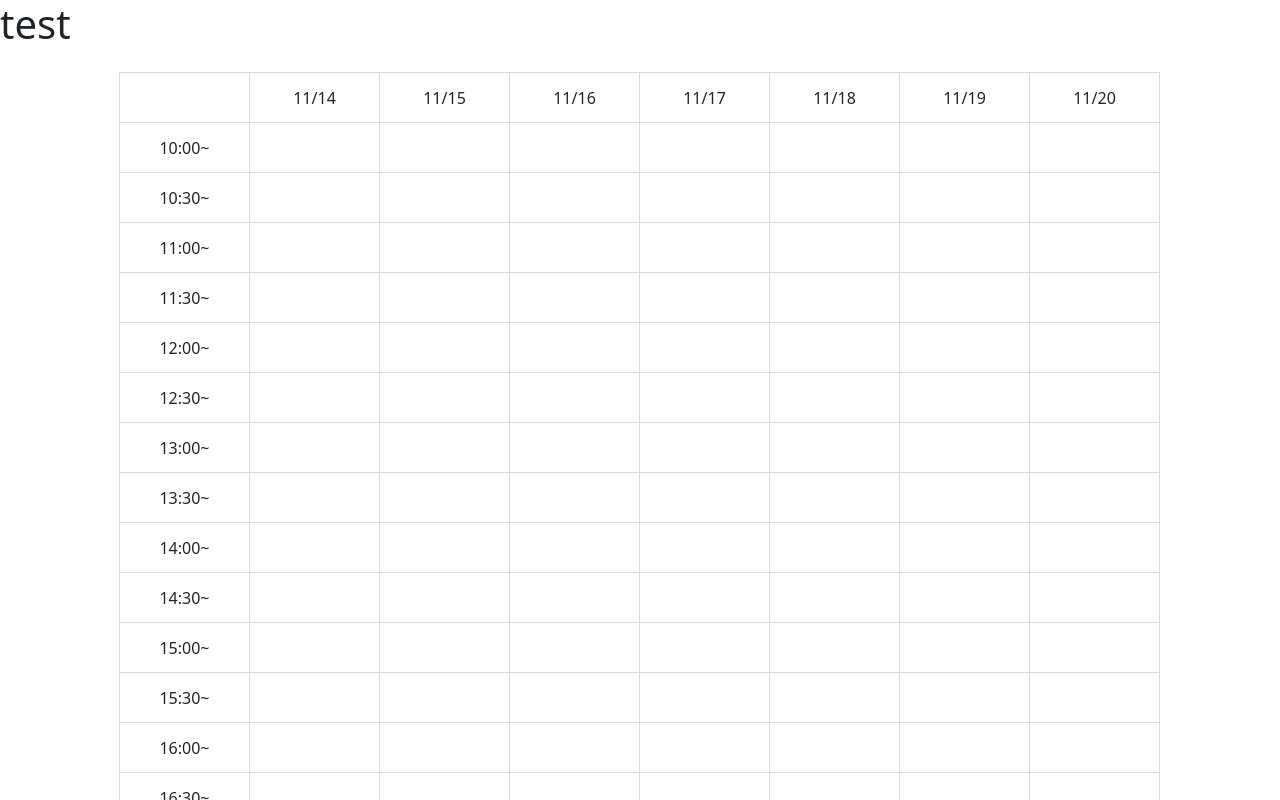
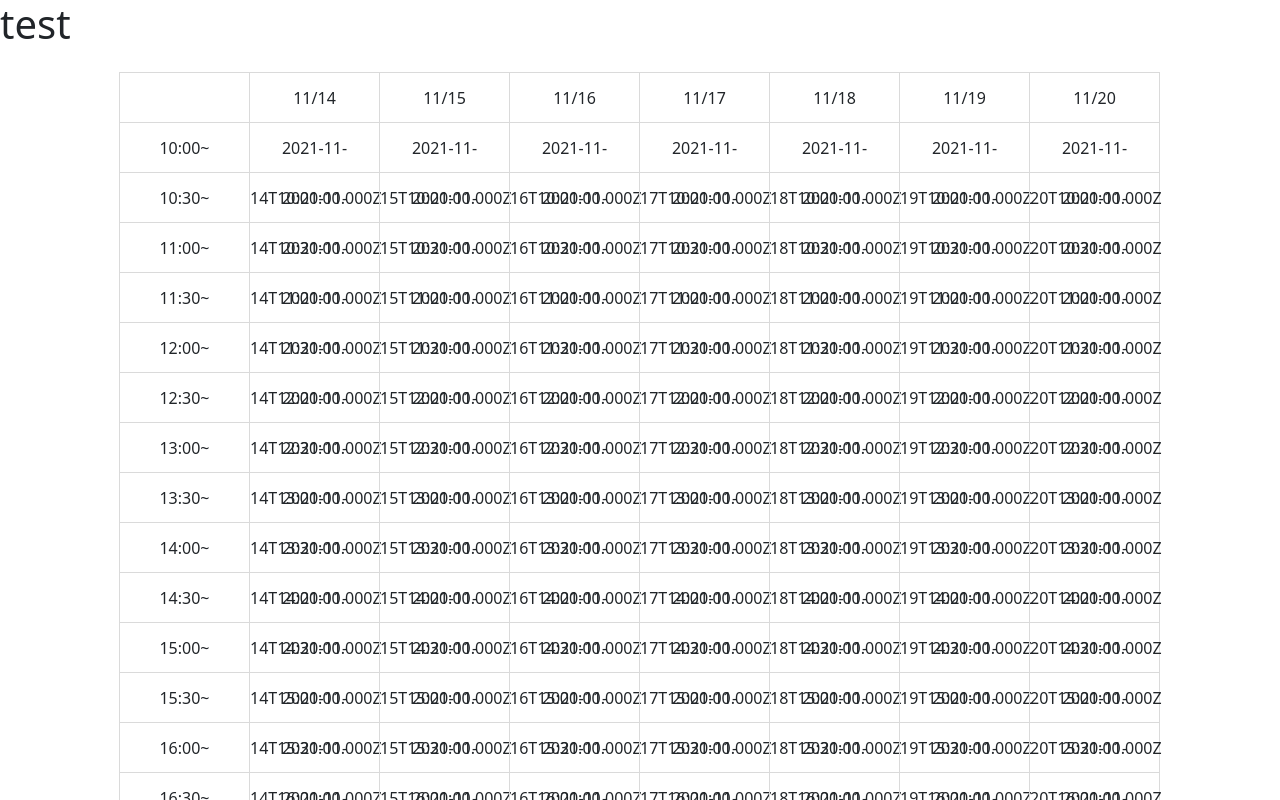
Before and after one commit to yuzuki-aritomo/ReserveTaskFrontend, a Next.js app in the folder next-app/: page /cal_week in a window 1280 px wide. Shown: the top 800 px of the page. Built offline with nearby package versions, Linux system fonts and the light colour scheme.

Commit message:
add: 日付の統一

```diff
--- a/next-app/src/components/calendar_week/CalWeek.tsx
+++ b/next-app/src/components/calendar_week/CalWeek.tsx
@@ -1,4 +1,4 @@
-import {FC} from 'react'
+import { FC, useState} from 'react'
 import { Row, Col } from "react-bootstrap"
 import styles from "styles/calWeek.module.css"
 
@@ -7,8 +7,13 @@ type CalTimeProps = {
   time: string,
 }
 const CalTime: FC<CalTimeProps> = (props) => {
+  const dt = new Date(props.day)
+  const time = props.time.slice(0, -1)
+  dt.setHours(Number(time.split(":")[0]))
+  dt.setMinutes(Number(time.split(":")[1]))
   return(
     <div className={ styles.cal_time }>
+      { dt.toISOString() }
     </div>
   )
 }
@@ -81,7 +86,7 @@ const Cal: FC = () => {
   //今日を含む直近の一週間の日付をweekDaysに保存
   const today = new Date()
   var weekDays: string[] = Array(7)
-  var dt = new Date()
+  var dt = new Date(today.getFullYear(), today.getMonth())
   for(var i=0; i<7;i++){
     dt.setDate(today.getDate() + (i - today.getDay()));
     weekDays[i] = dt.toISOString();
```
